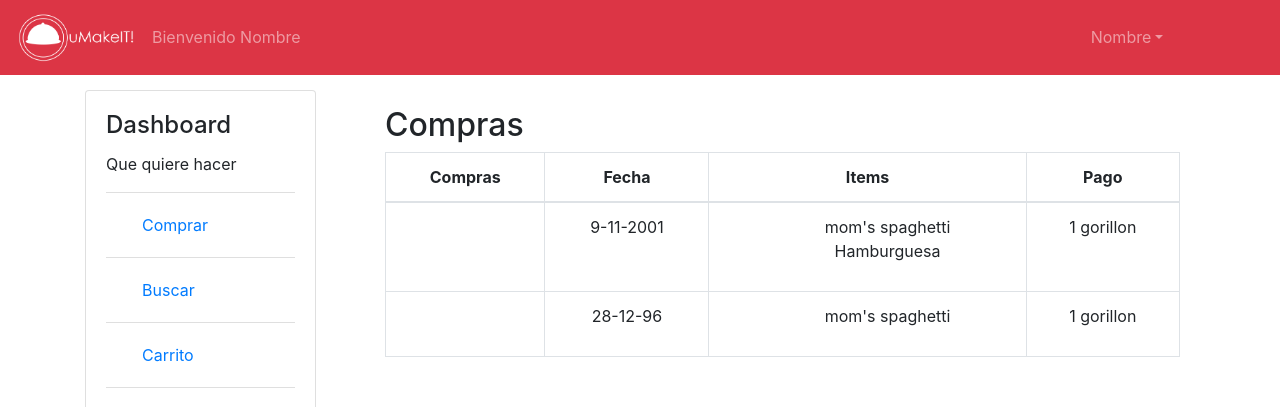
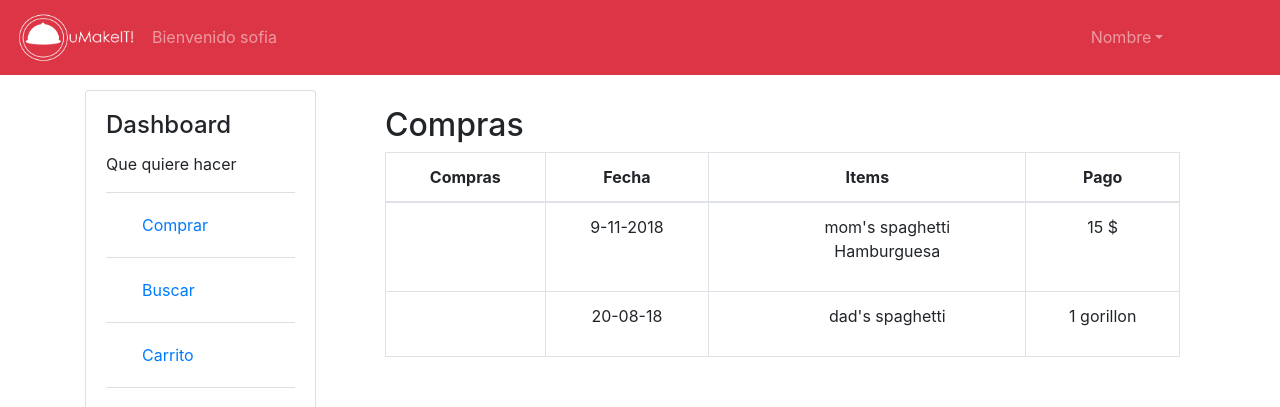
Before and after one commit to richtero1/proyecto, an Angular app: page /menu/compras in a window 1280 px wide. Shown: the top 407 px of the page. Built offline with nearby package versions, Linux system fonts and the light colour scheme.

Commit message:
toques final primera entrega

```diff
--- a/src/app/header/header.component.html
+++ b/src/app/header/header.component.html
@@ -12,7 +12,7 @@
 
             <ul class="navbar-nav mr-auto">
                 <li class="nav-item">
-                    <span class="navbar-text">Bienvenido Nombre</span>
+                    <span class="navbar-text">Bienvenido {{nombre}}</span>
                 </li>
             </ul>
 
--- a/src/app/header/header.component.ts
+++ b/src/app/header/header.component.ts
@@ -7,6 +7,7 @@ import { Component, OnInit } from '@angular/core';
 })
 export class HeaderComponent implements OnInit {
 
+  nombre: string= "sofia";
   constructor() { }
 
   ngOnInit() {
--- a/src/app/menu/compras/compras.component.html
+++ b/src/app/menu/compras/compras.component.html
@@ -12,22 +12,22 @@
       <tbody>
         <tr class="text-center">
           <td></td>
-          <td>9-11-2001</td>
+          <td>9-11-2018</td>
           <td>
             <ul>
               <li style="list-style-type: none;">mom's spaghetti</li>
               <li style="list-style-type: none;">Hamburguesa</li>
             </ul>
           </td>
-          <td>1 gorillon</td>
+          <td>15 $</td>
         </tr>
 
         <tr class="text-center">
             <td></td>
-            <td>28-12-96</td>
+            <td>20-08-18</td>
             <td>
               <ul>
-                <li style="list-style-type: none;">mom's spaghetti</li>
+                <li style="list-style-type: none;">dad's spaghetti</li>
 
               </ul>
             </td>
--- a/src/app/menu/pago/pago.component.html
+++ b/src/app/menu/pago/pago.component.html
@@ -8,7 +8,7 @@
                     <table class="table table-bordered">
                             <thead>
             <tr class="text-center">
-              <th >Imagen yea</th>
+              <th >Imagen</th>
               <th>Nombre</th>
               <th>Precio</th>
               <th>Cantidad</th>
@@ -64,8 +64,7 @@
                         </div>
 
                         <div class="text-center">
-
-
+                            <button type="button" class="btn btn-warning">Pagar</button>
                         </div>
                     </form>
                 </div>
```
